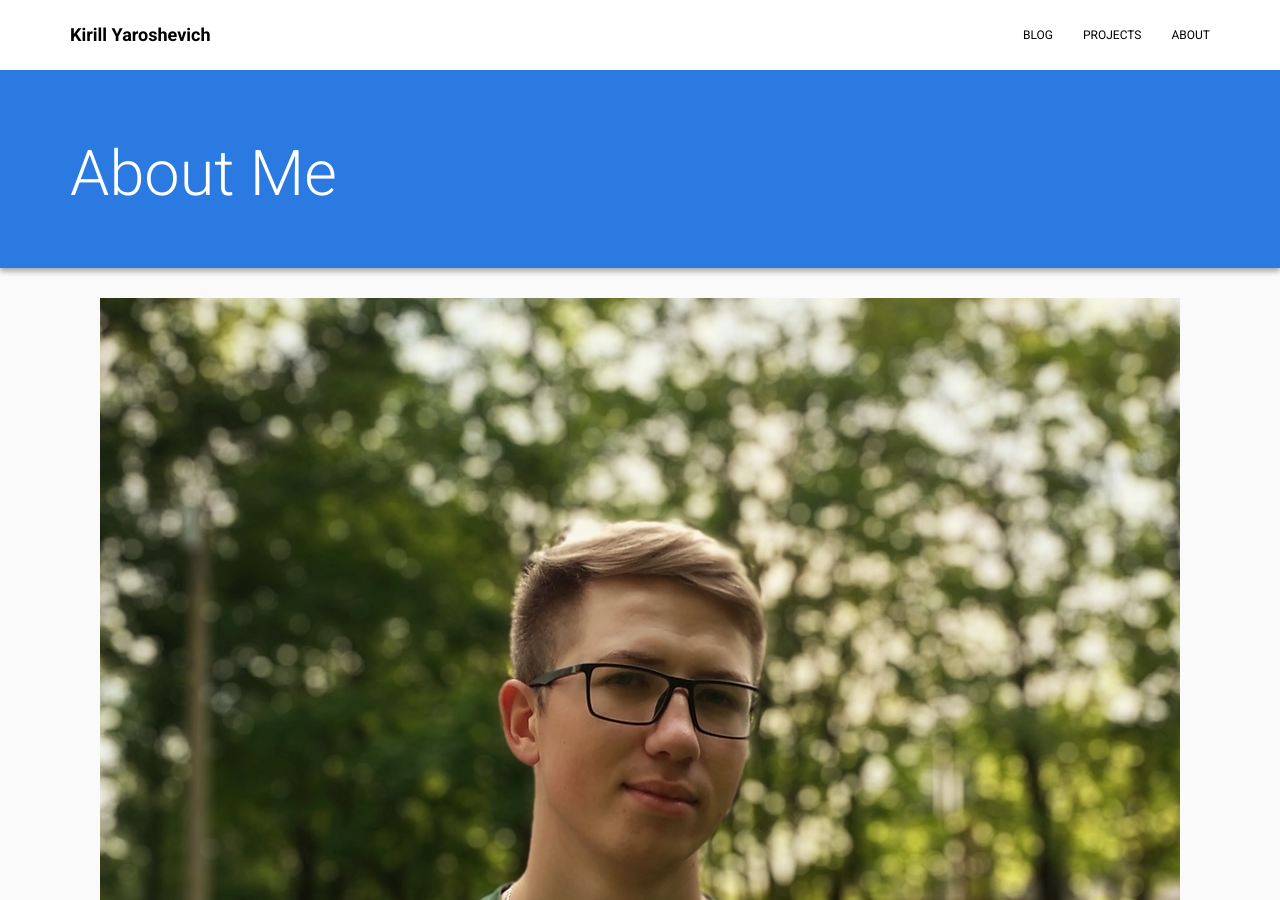
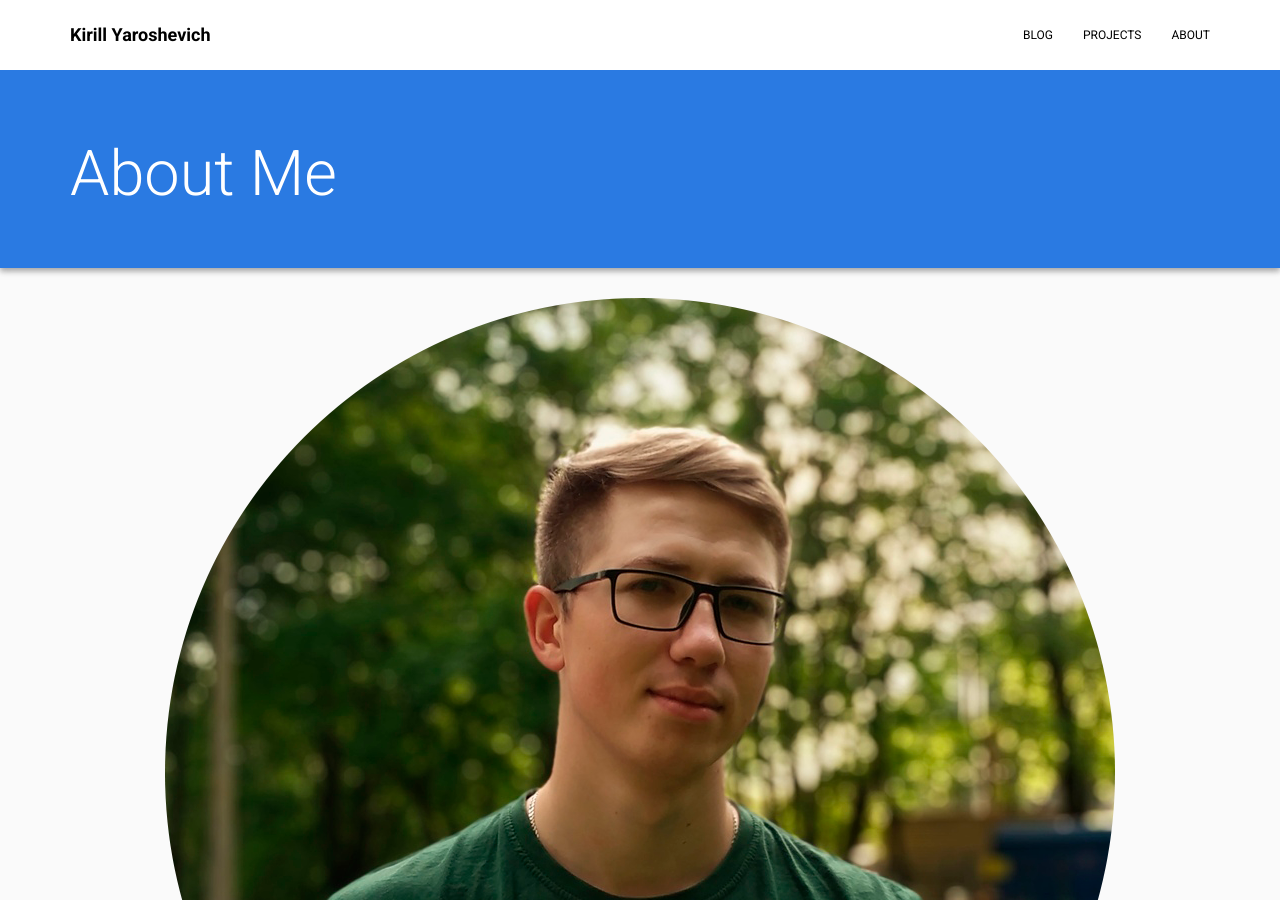
Before and after one commit to Hadenix/Hadenix.github.io, a Jekyll site: the page built from about.md, in a window 1280 px wide and 900 px high. Built offline with Jekyll 4.4.1, drawn with Linux system fonts in a browser that asks for light colours; nearby versions of some CDN libraries.

Commit message:
fix avatar

```diff
--- a/about.md
+++ b/about.md
@@ -4,7 +4,7 @@ title: About Me
 permalink: /about/
 ---
 
-![Hadenix](http://Hadenix.github.io/images/avatar.jpg)
+![Hadenix](http://Hadenix.github.io/images/avatar.png)
 
 ### О себе:
 * **Добродушный и весьма отзывчивый человек, но, как всегда, из любых правил бывают исключения**
```
Also changed, not shown: images/avatar.jpg (deleted), images/avatar.png (added).
